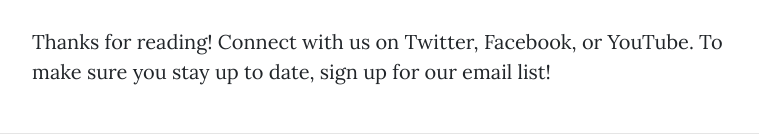
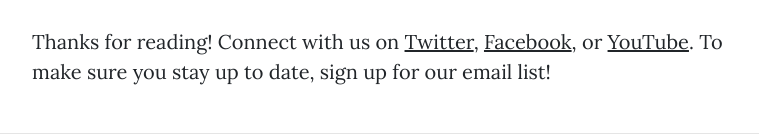
Before and after one commit to Gwamm/blog, a website: page posts/post-refactorTents.html in a window 1280 px wide. Shown: the part 2926-3063 px from the top of the page, without its empty margins (243-1002 px from the left). Drawn offline with nearby package versions, Linux system fonts and the light colour scheme; files that its build step writes are made by us from their sources; files whose address does not match are found by name.

Commit message:
Linking Social media
oOOOPS

```diff
--- a/posts/post-refactorTents.html
+++ b/posts/post-refactorTents.html
@@ -93,7 +93,7 @@
             </a>
             <span class="caption text-muted">Buttery smooth tentacles!</span>
 
-         	<p>Thanks for reading! Connect with us on Twitter, Facebook, or YouTube. To make sure you stay up to date, sign up for our email list!</p>
+         	<p>Thanks for reading! Connect with us on <a href="https://twitter.com/GwammStudio">Twitter</a>, <a href="https://www.facebook.com/GwammStudio/">Facebook</a>, or <a href="https://www.youtube.com/channel/UCUE2Oqo1IhhPF6MW4JZEHtg?view_as=subscriber">YouTube</a>. To make sure you stay up to date, sign up for our email list!</p>
 
           </div>
         </div>
```
Also changed, not shown: posts/post-spaceSquid.html (+1 -2 lines).
